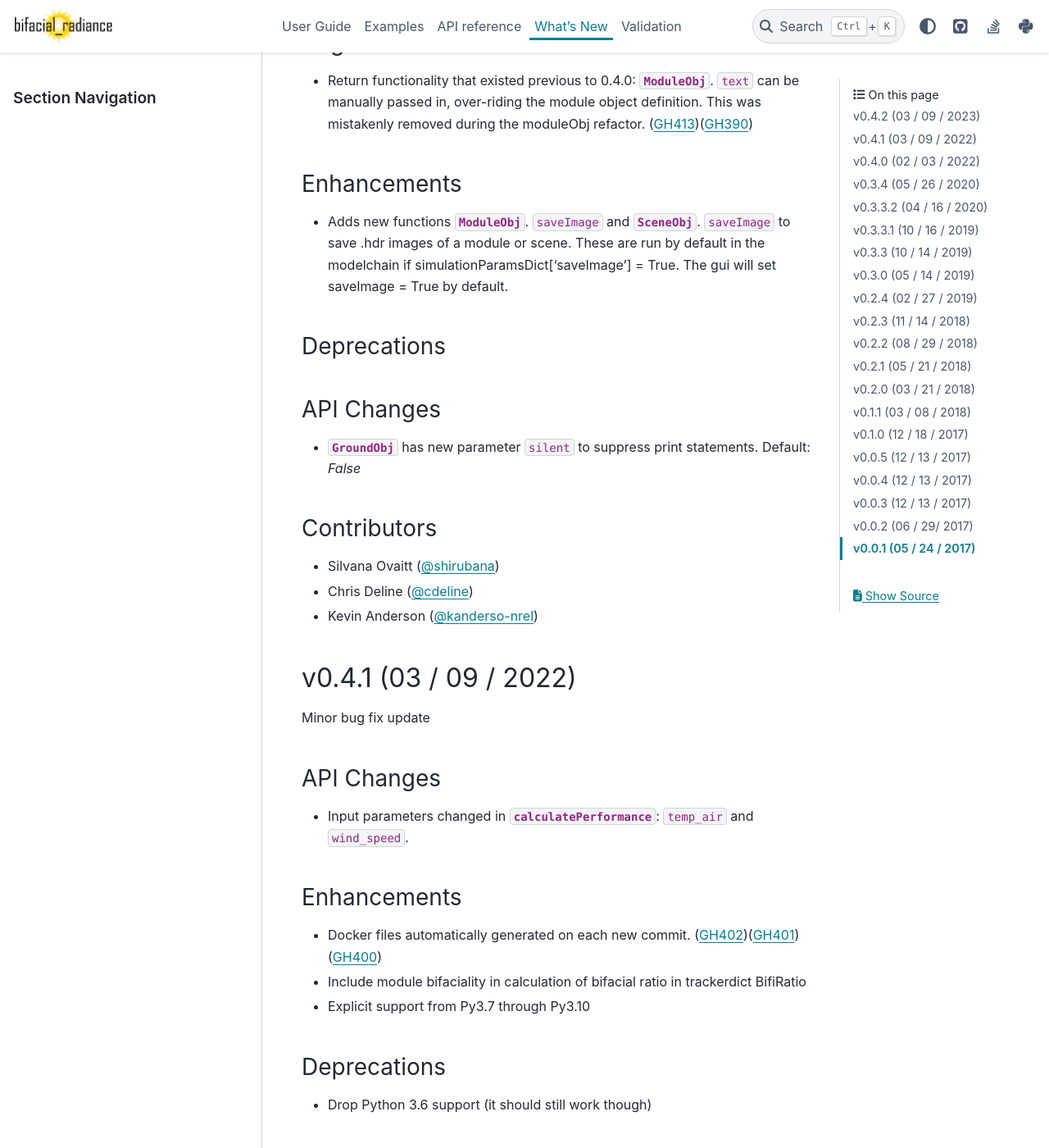
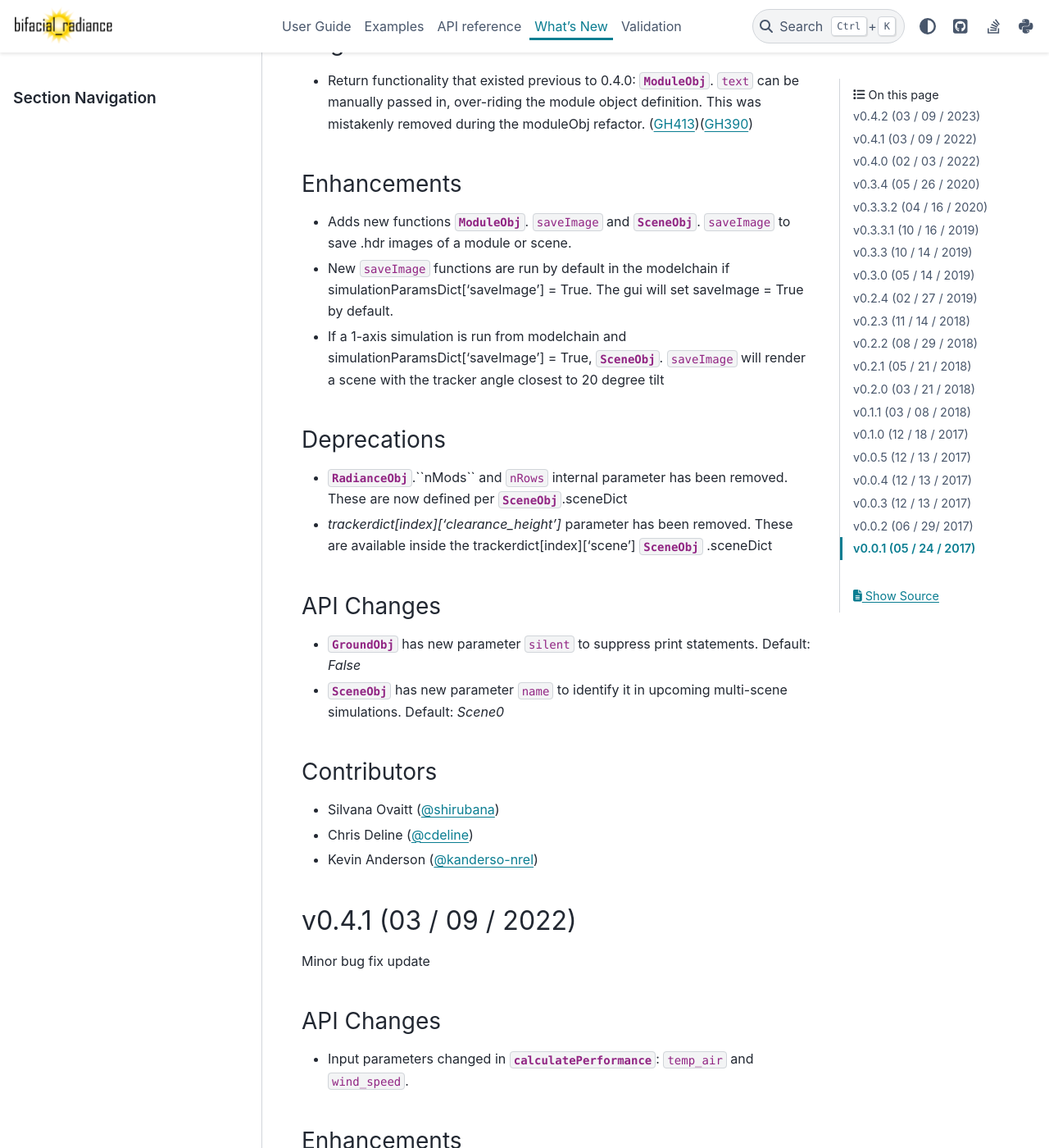
Before and after one commit to NREL/bifacial_radiance, a Sphinx documentation site: the page built from docs/sphinx/source/whatsnew.rst, in a window 1280 px wide and 1400 px high, scrolled down 605 px. Shown: the whole window at 82% size. Built offline with Sphinx 7.4.7 and the PyData theme 0.15.4, drawn with Linux system fonts in a browser that asks for light colours.

```diff
--- a/docs/sphinx/source/whatsnew/v0.4.2.rst
+++ b/docs/sphinx/source/whatsnew/v0.4.2.rst
@@ -22,16 +22,20 @@
 
 Enhancements
 ~~~~~~~~~~~~
-* Adds new functions :py:class:`~bifacial_radiance.ModuleObj`. ``saveImage`` and :py:class:`~bifacial_radiance.SceneObj`. ``saveImage`` to save .hdr images of a module or scene. These are run by default in the modelchain if simulationParamsDict['saveImage'] = True. The gui will set saveImage = True by default.
-
+* Adds new functions :py:class:`~bifacial_radiance.ModuleObj`. ``saveImage`` and :py:class:`~bifacial_radiance.SceneObj`. ``saveImage`` to save .hdr images of a module or scene.
+* New ``saveImage`` functions are run by default in the modelchain if simulationParamsDict['saveImage'] = True. The gui will set saveImage = True by default.
+* If a 1-axis simulation is run from modelchain and simulationParamsDict['saveImage'] = True, :py:class:`~bifacial_radiance.SceneObj`. ``saveImage`` will render a scene with the tracker angle closest to 20 degree tilt
 
 Deprecations
 ~~~~~~~~~~~~~~
+*  :py:class:`~bifacial_radiance.RadianceObj`.``nMods`` and ``nRows`` internal parameter has been removed. These are now defined per :py:class:`~bifacial_radiance.SceneObj`.sceneDict
+*  `trackerdict[index]['clearance_height']` parameter has been removed. These are available inside the trackerdict[index]['scene'] :py:class:`~bifacial_radiance.SceneObj` .sceneDict
+
 
 API Changes
 ~~~~~~~~~~~~
 *  :py:class:`~bifacial_radiance.GroundObj` has new parameter ``silent`` to suppress print statements.  Default: `False`
-
+*  :py:class:`~bifacial_radiance.SceneObj` has new parameter ``name`` to identify it in upcoming multi-scene simulations.  Default: `Scene0`
 
 
 
--- a/docs/tutorials/1 - Introductory Example - Fixed Tilt simple setup.py
+++ b/docs/tutorials/1 - Introductory Example - Fixed Tilt simple setup.py
@@ -333,6 +333,8 @@
 # In[22]:
 
 
+# Print a default image of the module and scene that is saved in /images/ folder. (new in v0.4.2)
+scene.saveImage()
 
 # Make a color render and falsecolor image of the scene.
 analysis.makeImage('side.vp')
```
Also changed, not shown: docs/tutorials/1 - Introductory Example - Fixed Tilt simple setup.ipynb, 2 other files.
